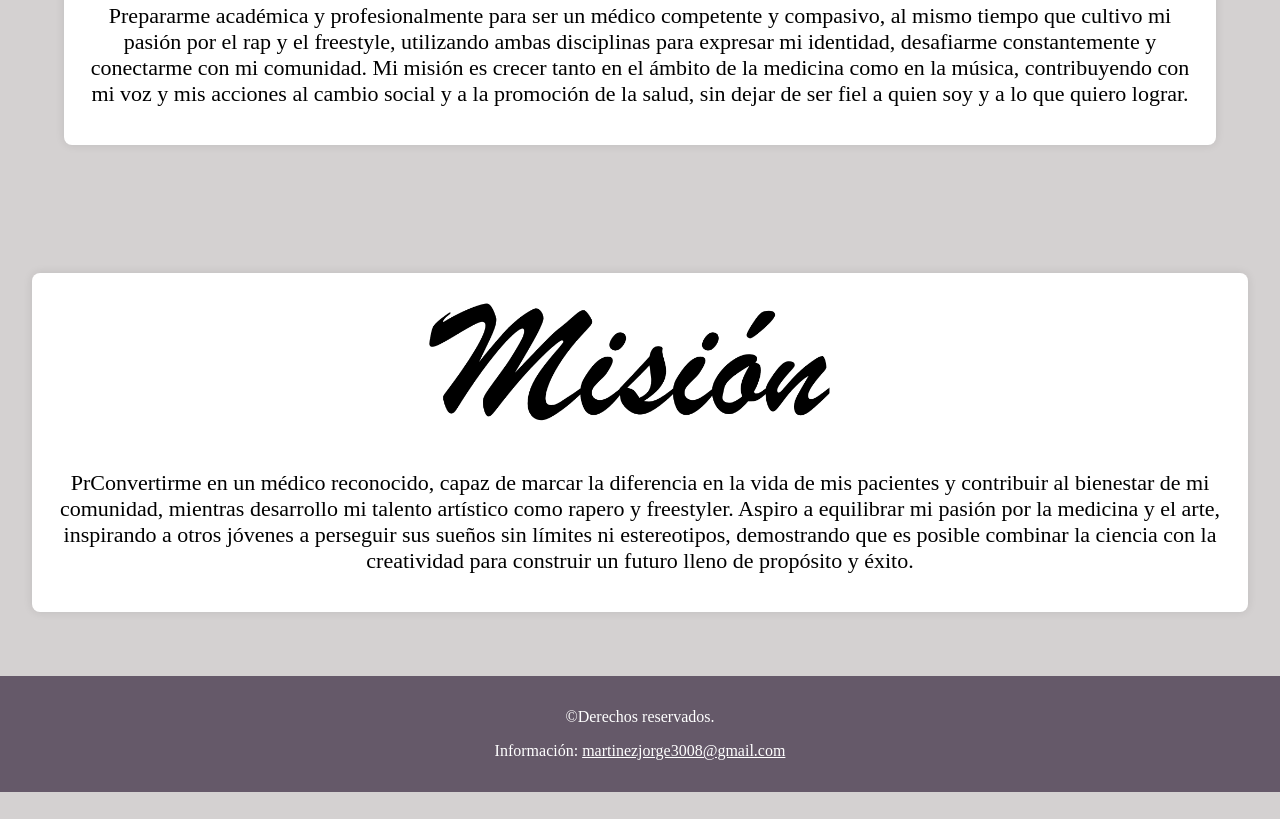
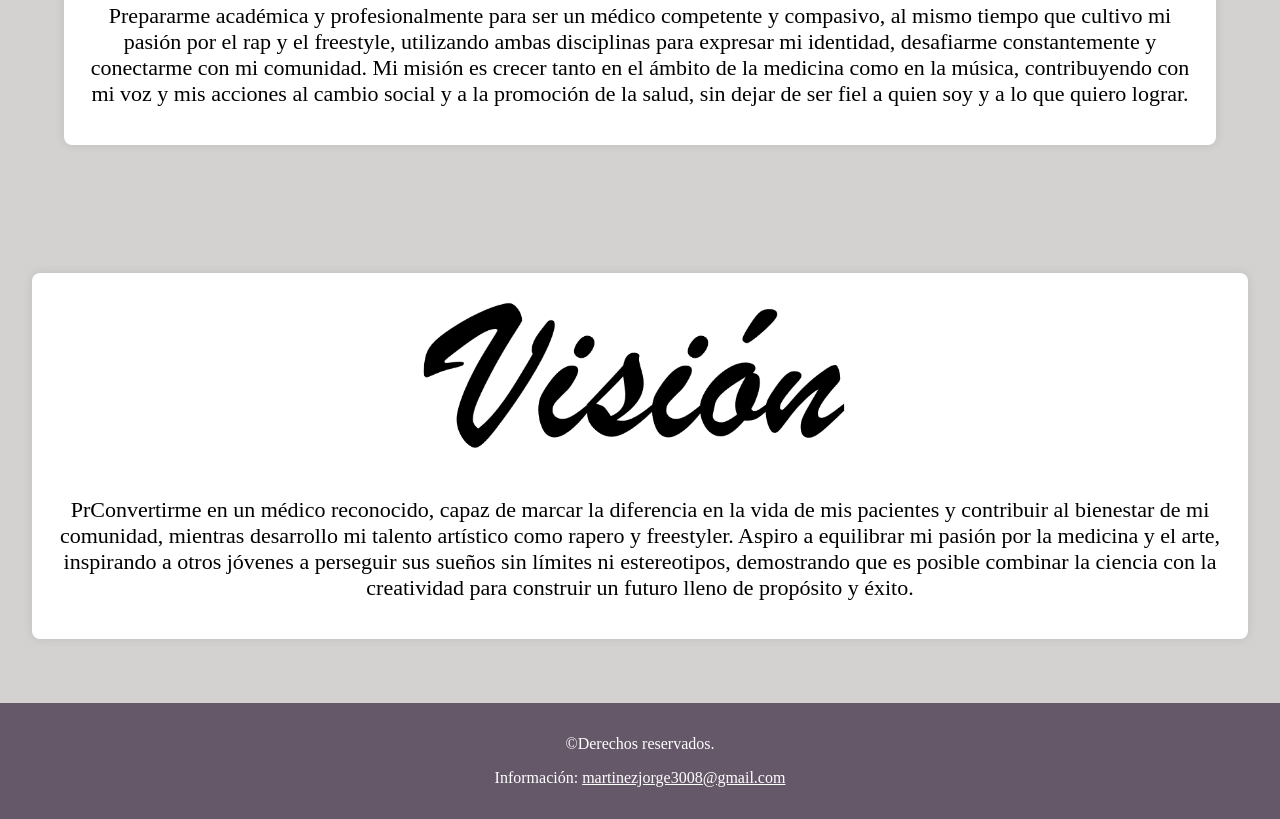
Before and after one commit to JorgeMartinez67/Proyecto-vida, a plain HTML site: page Metas.html in a window 1280 px wide. Shown: the part 2762-3581 px from the top of the page. Before the commit the page ends 3554 px from the top, so only its background shows below. Drawn offline with Linux system fonts and the light colour scheme.

Commit message:
vision cambio xd

```diff
--- a/Metas.html
+++ b/Metas.html
@@ -97,7 +97,7 @@
 </section>
 <section></section>
     <article class="offer">
-        <img src="Mision.png" class="imgb">
+        <img src="vision.png" class="imgb">
     <P>PrConvertirme en un médico reconocido, capaz de marcar la diferencia en la vida de mis pacientes y
         contribuir al bienestar de mi comunidad, mientras desarrollo mi talento artístico como rapero y
         freestyler. Aspiro a equilibrar mi pasión por la medicina y el arte, inspirando a otros jóvenes a
```
